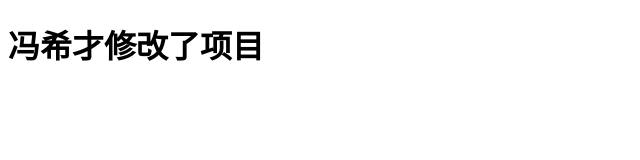
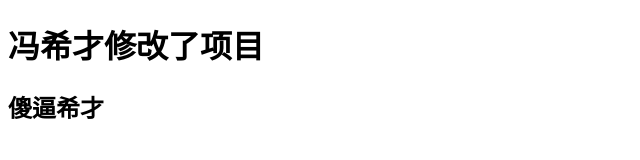
Before and after one commit to jerryWW/wj, a plain HTML site: page index.html in a window 1280 px wide. Shown: the whole page, without its empty margins (0-640 px from the left). Drawn offline with Linux system fonts and the light colour scheme.

Commit message:
add 希才傻逼

```diff
--- a/index.html
+++ b/index.html
@@ -6,5 +6,6 @@
 	</head>
 	<body>
 		<h1>冯希才修改了项目</h1>
+		<h2>傻逼希才</h2>
 	</body>
 </html>
```
Also changed, not shown: 1 other file.
